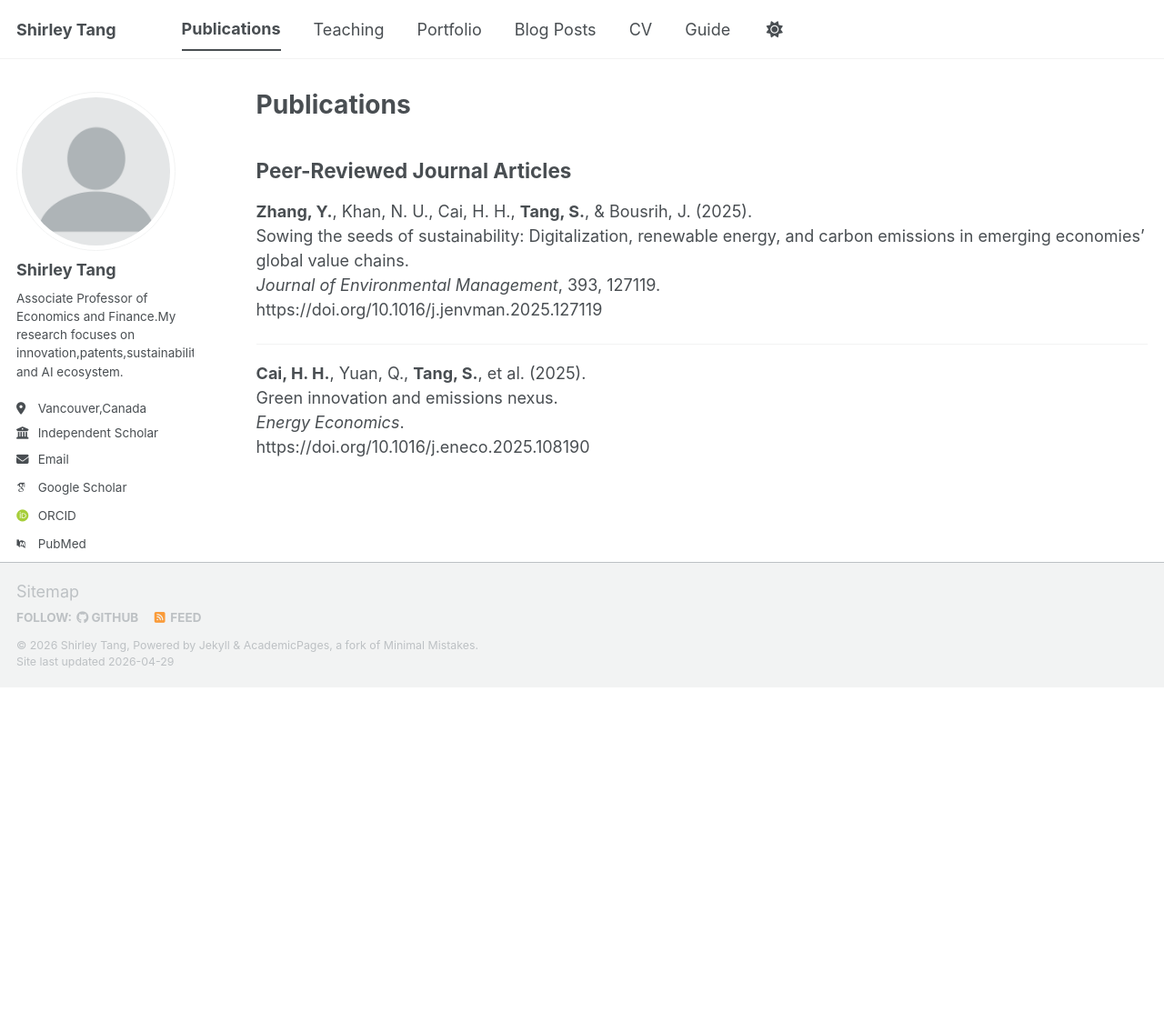
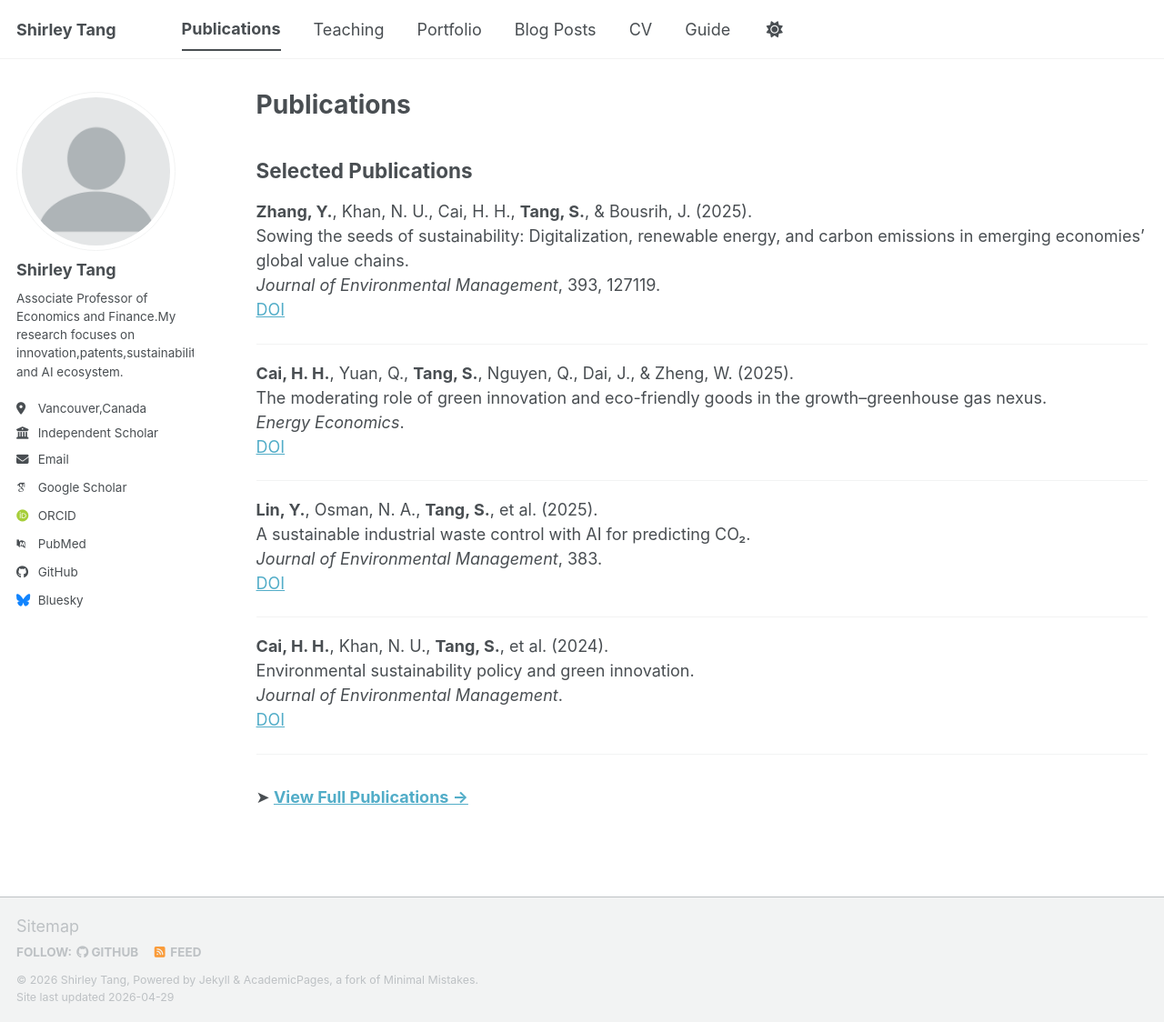
Before and after one commit to Shirley-Econ/shirley-econ.github.io, a Jekyll site: the page built from _pages/publications.md, in a window 1280 px wide and 1124 px high. Shown: the whole window at 91% size. Built offline with Jekyll 4.4.1, drawn with Linux system fonts in a browser that asks for light colours; some web fonts are replaced; a script bundle is joined from its source files by our own code; library files that are not in the unit come from our copies.

Commit message:
Update publications.md

```diff
--- a/_pages/publications.md
+++ b/_pages/publications.md
@@ -5,16 +5,30 @@
 author_profile: true
 ---
 
-## Peer-Reviewed Journal Articles
+## Selected Publications
 
 **Zhang, Y.**, Khan, N. U., Cai, H. H., **Tang, S.**, & Bousrih, J. (2025).
-Sowing the seeds of sustainability: Digitalization, renewable energy, and carbon emissions in emerging economies' global value chains.
+Sowing the seeds of sustainability: Digitalization, renewable energy, and carbon emissions in emerging economies’ global value chains.
 *Journal of Environmental Management*, 393, 127119.
-https://doi.org/10.1016/j.jenvman.2025.127119
+[DOI](https://doi.org/10.1016/j.jenvman.2025.127119)
 
 ---
+**Cai, H. H.**, Yuan, Q., **Tang, S.**, Nguyen, Q., Dai, J., & Zheng, W. (2025).
+The moderating role of green innovation and eco-friendly goods in the growth–greenhouse gas nexus.
+*Energy Economics*.
+[DOI](https://doi.org/10.1016/j.eneco.2025.108190)
 
-**Cai, H. H.**, Yuan, Q., **Tang, S.**, et al. (2025).
-Green innovation and emissions nexus.
-*Energy Economics*.
-https://doi.org/10.1016/j.eneco.2025.108190
+---
+**Lin, Y.**, Osman, N. A., **Tang, S.**, et al. (2025).
+A sustainable industrial waste control with AI for predicting CO₂.
+*Journal of Environmental Management*, 383.
+[DOI](https://doi.org/10.1016/j.jenvman.2025.125338)
+
+---
+**Cai, H. H.**, Khan, N. U., **Tang, S.**, et al. (2024).
+Environmental sustainability policy and green innovation.
+*Journal of Environmental Management*.
+[DOI](https://doi.org/10.1016/j.jenvman.2024.122218)
+
+---
+### ➤ [View Full Publications →](/full-publications/)
```
